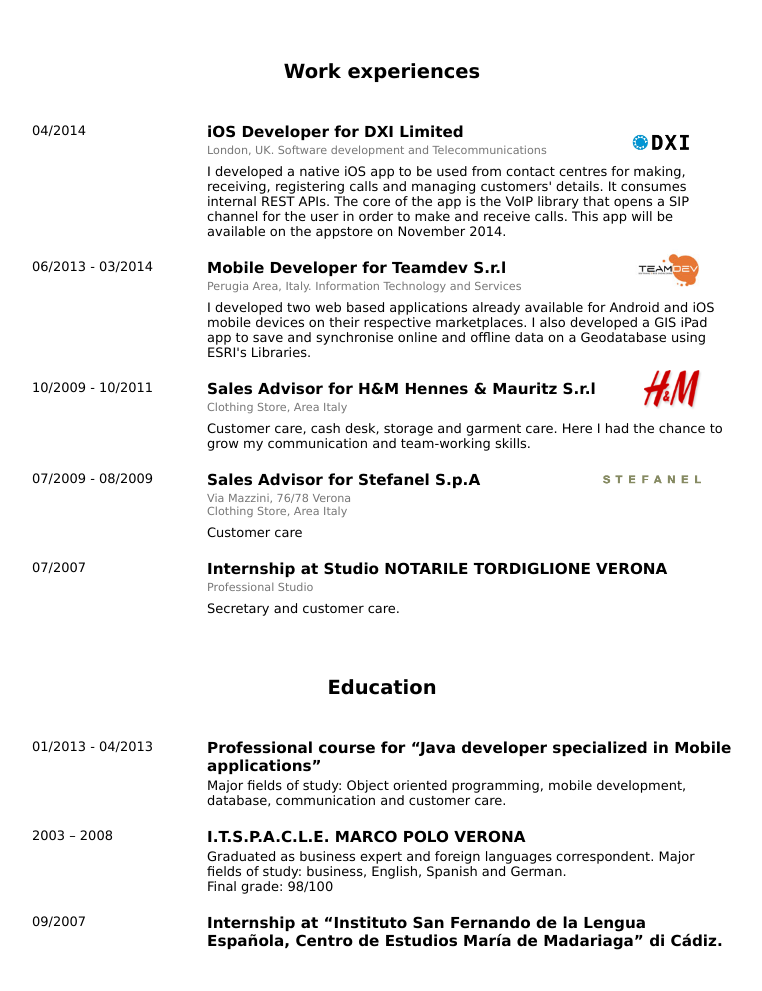
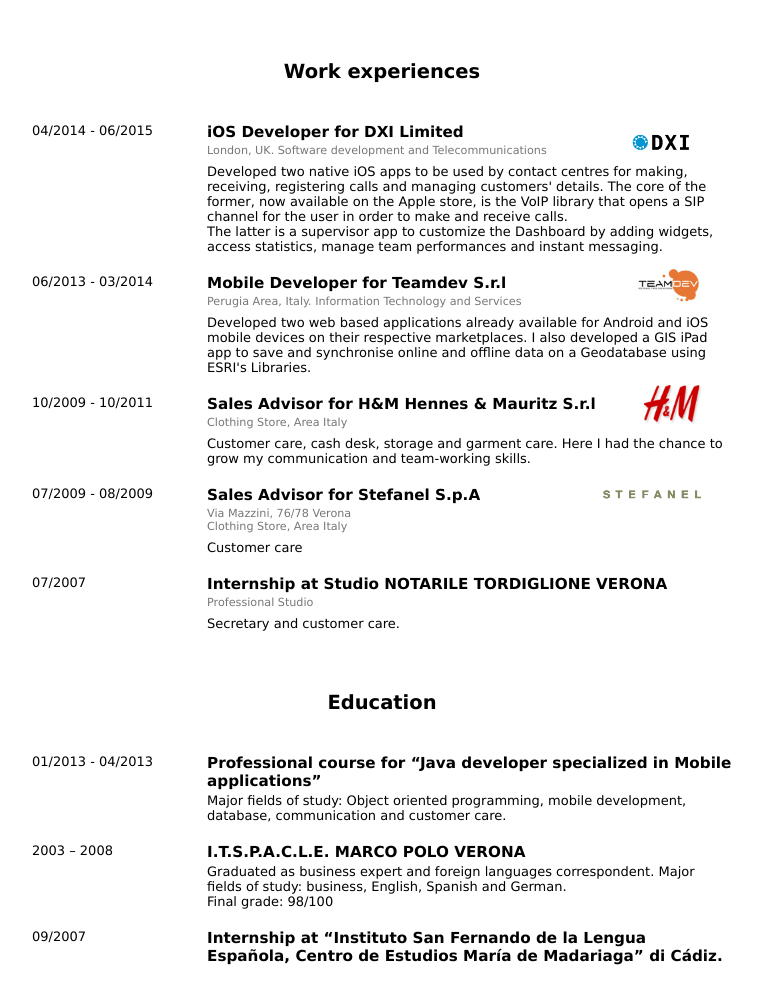
Before and after one commit to nicky1525/my-cv-template, a plain HTML site: page index.html in a window 1280 px wide. Shown: the part 1080-2071 px from the top of the page, without its empty margins (258-1020 px from the left). Drawn offline with Linux system fonts and the light colour scheme.

Commit message:
update cv

```diff
--- a/index.html
+++ b/index.html
@@ -131,12 +131,11 @@
       <h2>Work experiences</h2>
 
       <div class="experiences-row">
-        <div class="cell clearfix">04/2014</div>
+        <div class="cell clearfix">04/2014 - 06/2015</div>
         <div class="cell clearfix">
           <h3>iOS Developer for DXI Limited</h3>
           <div class="place">London, UK. Software development and Telecommunications</div>
-          <div class="description">I developed a native iOS app to be used from contact centres for making, receiving, registering calls and managing customers' details.
-          It consumes internal REST APIs. The core of the app is the VoIP library that opens a SIP channel for the user in order to make and receive calls. This app will be available on the appstore on November 2014. <!-- I am now developing a new app to let the user (contact centre agent) to customise his own "Dashboard" by adding widgets, in order to better organise his job and check his performances. -->
+          <div class="description">Developed two native iOS apps to be used by contact centres for making, receiving, registering calls and managing customers' details. The core of the former, now available on the Apple store, is the VoIP library that opens a SIP channel for the user in order to make and receive calls.<br>The latter is a supervisor app to customize the Dashboard by adding widgets, access statistics, manage team performances and instant messaging.
          </div>
           <div class="image"><img src="companies/dxi_logo.jpg" alt="DXI Limited"></div>
         </div>
@@ -147,7 +146,7 @@
         <div class="cell clearfix">
           <h3>Mobile Developer for Teamdev S.r.l</h3>
           <div class="place">Perugia Area, Italy. Information Technology and Services</div>
-          <div class="description">I developed two web based applications already available for Android and iOS mobile devices on their respective marketplaces. I also developed a GIS iPad app to save and synchronise online and offline data on a Geodatabase using ESRI's Libraries.</div>
+          <div class="description">Developed two web based applications already available for Android and iOS mobile devices on their respective marketplaces. I also developed a GIS iPad app to save and synchronise online and offline data on a Geodatabase using ESRI's Libraries.</div>
           <div class="image"><img src="companies/teamdev.png" alt="TeamDEV"></div>
         </div>
       </div><!-- //experiences-row -->
```
